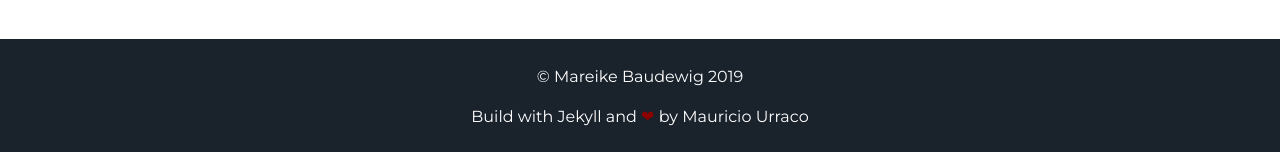
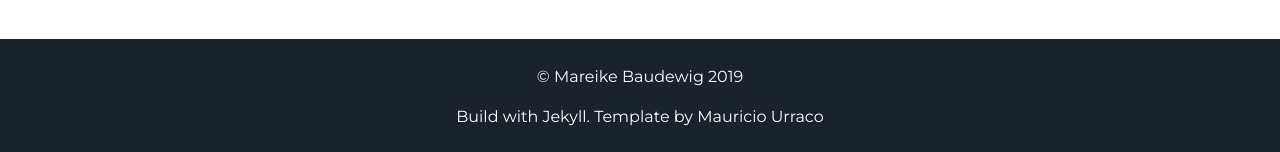
Before and after one commit to mbaudewig/mbaudewig.github.io, a Jekyll site: the page built from index.html, in a window 1280 px wide. Shown: the part 1805-1957 px from the top of the page. Built offline with Jekyll 4.4.1, drawn with Linux system fonts in a browser that asks for light colours.

Commit message:
Update footer.html

```diff
--- a/_includes/footer.html
+++ b/_includes/footer.html
@@ -1,7 +1,7 @@
 <footer class="footer">
     <!-- <p>&copy; {{ site.username }}</p> -->
      <p>&copy; {{site.username}} {{ 'now' | date: "%Y" }}</p>
-    <p>Build with Jekyll and <span class="love">❤</span> by <a href="https://github.com/murraco">Mauricio Urraco</a></p>
+    <p>Build with Jekyll. Template by <a href="https://github.com/murraco">Mauricio Urraco</a></p>
 </footer>
 <script src="{{ '/assets/js/sweet-scroll.min.js' | prepend: site.baseurl }}"></script>
 <script src="{{ '/assets/js/main.js' | prepend: site.baseurl }}"></script>
```
